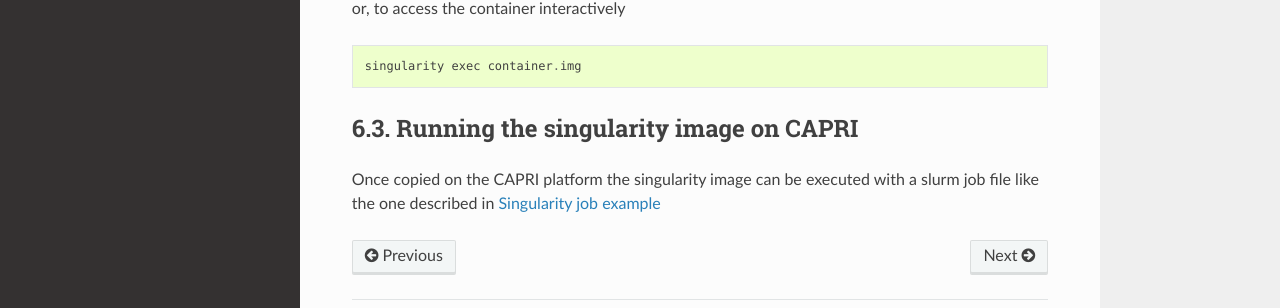
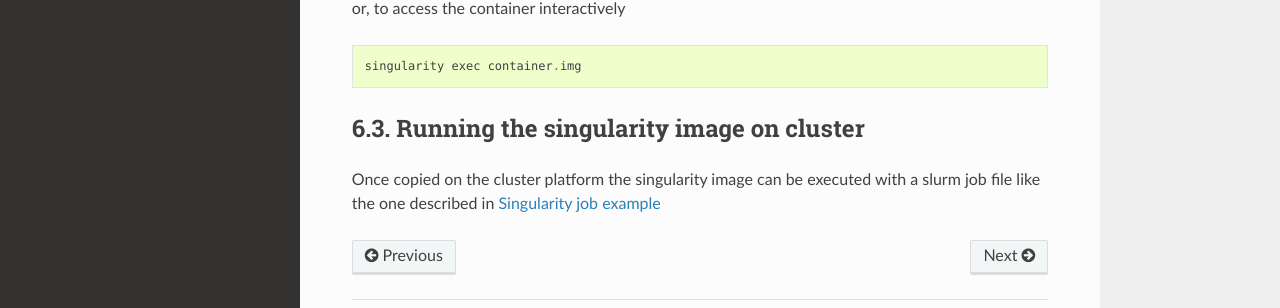
Before and after one commit to agostinoandriolo/clusterDEIguide, a Sphinx documentation site: the page built from ClusterDEIUserGuide-master/docs/UsingSingularity.rst, in a window 1280 px wide and 900 px high, scrolled down 932 px. Shown: the part 495-803 px from the top of the window. Built offline with Sphinx 7.4.7 and the Read the Docs theme 2.0.0, drawn with Linux system fonts in a browser that asks for light colours.

Commit message:
Update UsingSingularity.rst

```diff
--- a/ClusterDEIUserGuide-master/docs/UsingSingularity.rst
+++ b/ClusterDEIUserGuide-master/docs/UsingSingularity.rst
@@ -75,8 +75,8 @@
    singularity exec container.img
 
 
-Running the singularity image on CAPRI
-^^^^^^^^^^^^^^^^^^^^^^^^^^^^^^^^^^^^^^
+Running the singularity image on cluster
+^^^^^^^^^^^^^^^^^^^^^^^^^^^^^^^^^^^^^^^^
 
-Once copied on the CAPRI platform the singularity image can be executed with a slurm
+Once copied on the cluster platform the singularity image can be executed with a slurm
 job file like the one described in :ref:`Singularity job example <singularityjob>`
```
